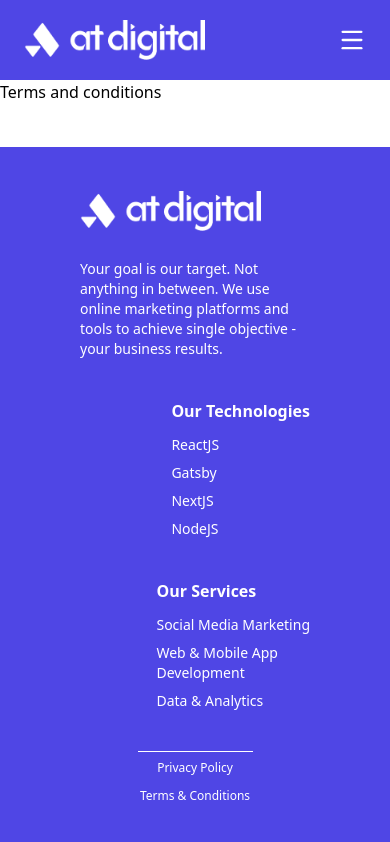
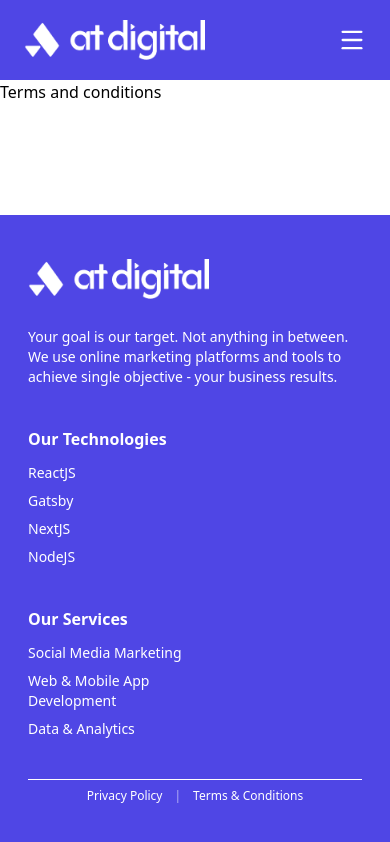
Before and after one commit to Munasinghe123/AtDigital-Landingpage, a React (Vite) app: page /terms in a window 390 px wide. Built offline with nearby package versions, Linux system fonts and the light colour scheme.

Commit message:
footer responsive for sm and lg screens

```diff
--- a/src/Components/Footer.jsx
+++ b/src/Components/Footer.jsx
@@ -6,7 +6,7 @@
 export default function Footer() {
     return (
         <footer className="bg-[#4F46E5] text-white  w-full">
-            <div className="mx-auto  px-20 py-10">
+            <div className="mx-auto  px-7 lg:px-20 py-10">
 
                 <div className="grid  gap-10 md:grid-cols-3 items-start">
 
@@ -21,7 +21,7 @@
                     </div>
 
 
-                    <div className="justify-self-end">
+                    <div className="items-start lg:justify-self-end">
                         <h4 className="text-white font-semibold">Our Technologies</h4>
                         <ul className="mt-3 space-y-2 text-sm text-white">
                             <li>ReactJS</li>
@@ -32,7 +32,7 @@
                     </div>
 
 
-                    <div className="justify-self-end">
+                    <div className="items-start lg:justify-self-end">
                         <h4 className="text-white font-semibold">Our Services</h4>
                         <ul className="mt-3 space-y-2 text-sm text-white">
                             <li><Link className="hover:underline" to="/services/social">Social Media Marketing</Link></li>
@@ -44,16 +44,16 @@
 
 
                 <div className="flex justify-center">
-                    <hr className="mb-2 mt-10 border-[#FFFFFF] border-t-1 w-1/2" />
+                    <hr className="mb-2 mt-10 border-[#FFFFFF] border-t-1 lg:w-1/2 w-full" />
                 </div>
 
 
 
-                <div className="flex flex-col items-center justify-center gap-3 md:flex-row md:justify-center text-xs">
+                <div className="flex items-center justify-center gap-3 flex-row md:justify-center text-xs">
                     <Link to="/privacy" className="hover:underline">
                         Privacy Policy
                     </Link>
-                    <span className="hidden md:inline text-white/60">|</span>
+                    <span className="inline text-white/60">|</span>
                     <Link to="/terms" className="hover:underline">
                         Terms &amp; Conditions
                     </Link>
--- a/src/Pages/LandingPage/WhatWeDo.jsx
+++ b/src/Pages/LandingPage/WhatWeDo.jsx
@@ -29,7 +29,7 @@
             trigger: row,
             start: "top 90%",
             end: "bottom 10%",
-            toggleActions: "play reverse play reverse",
+            toggleActions: "play none none reverse",
             invalidateOnRefresh: true
           }
         }
@@ -40,7 +40,7 @@
         {
           y: 0, autoAlpha: 1, duration: 0.8, ease: "power2.out", stagger: 0.12,
           immediateRender: false,
-          scrollTrigger: { trigger: row, start: "top 90%", end: "bottom 10%", toggleActions: "play reverse play reverse" }
+          scrollTrigger: { trigger: row, start: "top 90%", end: "bottom 10%", toggleActions: "play none none reverse" }
         }
       );
     });
@@ -55,7 +55,7 @@
             trigger: row,
             start: "top 90%",
             end: "bottom 10%",
-            toggleActions: "play reverse play reverse",
+             toggleActions: "play none none reverse",
             invalidateOnRefresh: true
           }
         }
@@ -66,7 +66,7 @@
         {
           y: 0, autoAlpha: 1, duration: 0.8, ease: "power2.out", stagger: 0.12,
           immediateRender: false,
-          scrollTrigger: { trigger: row, start: "top 90%", end: "bottom 10%", toggleActions: "play reverse play reverse" }
+          scrollTrigger: { trigger: row, start: "top 90%", end: "bottom 10%",   toggleActions: "play none none reverse" }
         }
       );
     });
@@ -80,11 +80,11 @@
       <div className="space-y-20 md:space-y-32 flex flex-col">
 
 
-        <div className="wwd-row from-left flex flex-col md:flex-row items-center gap-10 md:gap-28 mt-10">
+        <div className="wwd-row from-left flex flex-col md:flex-row  items-center gap-10 md:gap-28 mt-10">
           <div className="md:basis-1/2 wwd-piece">
             <img src={image2} className="w-full h-auto max-w-lg mx-auto" />
           </div>
-          <div className="md:basis-1/2 wwd-piece flex flex-col items-start justify-center gap-3">
+          <div className="md:basis-1/2 wwd-piece flex flex-col md:items-start text-center md:text-start items-center justify-center gap-5 md:gap-3">
             <span className="text-[#4F46E5] text-2xl md:text-3xl font-bold">
               Web & Mobile App Development
             </span>
@@ -101,7 +101,7 @@
           <div className="md:basis-1/2 wwd-piece">
             <img src={image1} className="w-full h-auto max-w-lg mx-auto" />
           </div>
-          <div className="md:basis-1/2 wwd-piece flex flex-col items-start justify-center gap-3">
+          <div className="md:basis-1/2 wwd-piece flex flex-col md:items-start  text-center md:text-start items-center justify-center gap-5 md:gap-3">
             <span className="text-[#4F46E5] text-2xl md:text-3xl font-bold">
               Digital Strategy Consulting
             </span>
```
